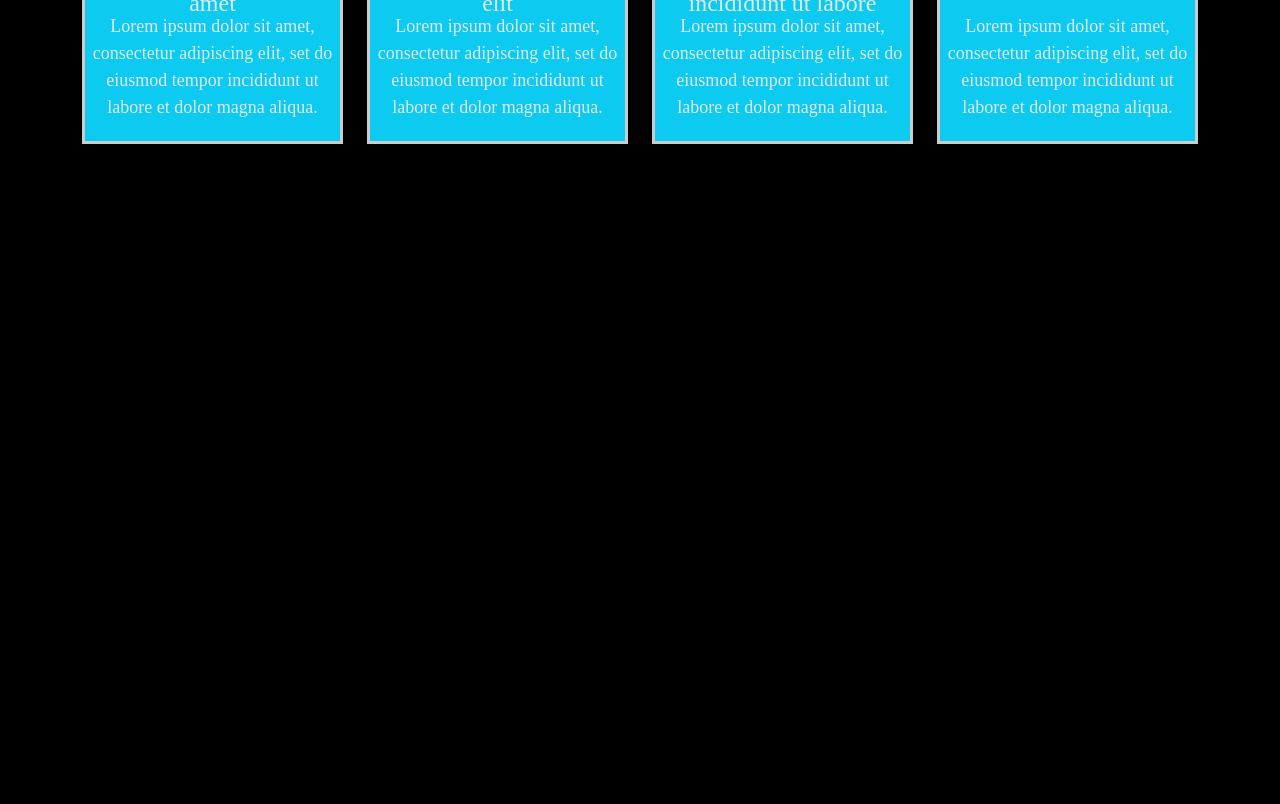
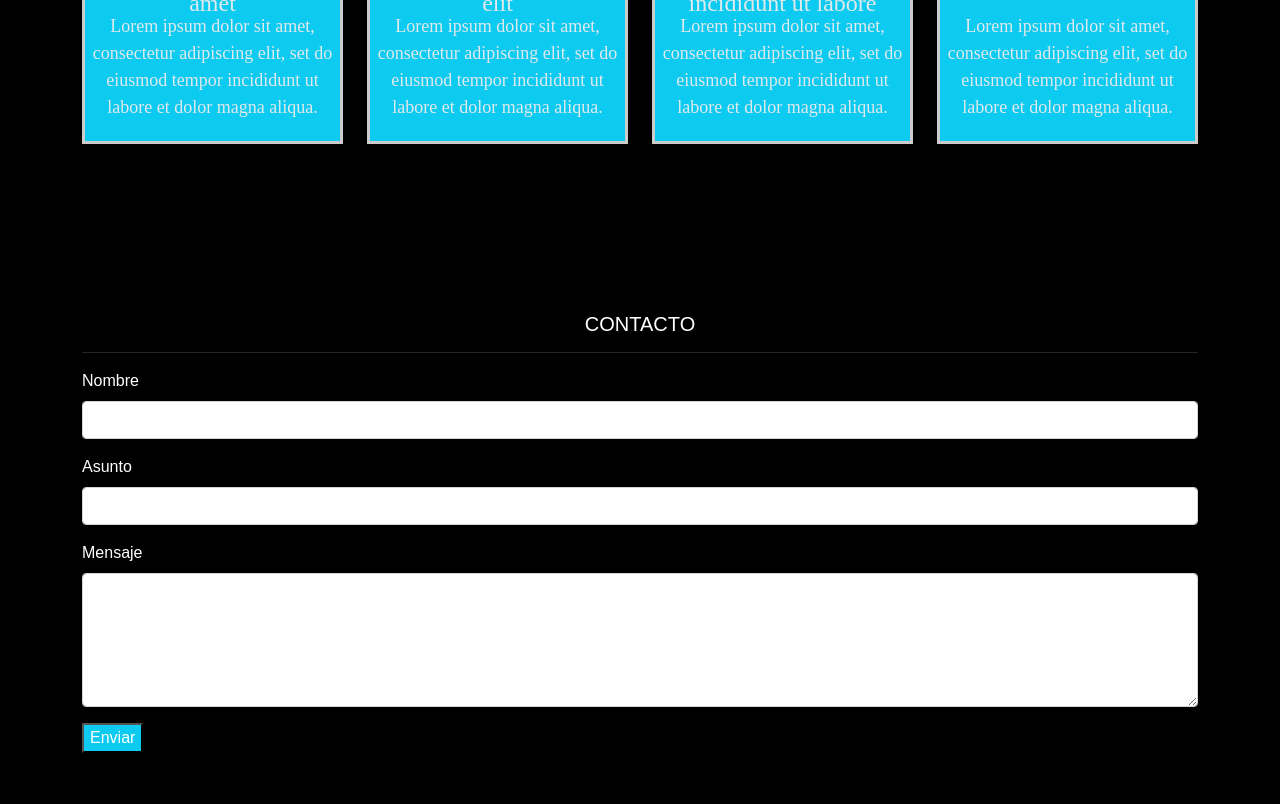
Before and after one commit to Gaby-ArtPage/ViajesChile, a plain HTML site: page index.html in a window 1280 px wide. Shown: the part 1858-2662 px from the top of the page. Before the commit the page ends 2066 px from the top, so only its background shows below. Drawn offline with nearby package versions, Linux system fonts and the light colour scheme.

Commit message:
Incorporaccion de Contacto

```diff
--- a/index.html
+++ b/index.html
@@ -174,14 +174,11 @@
                 <article class="col-xs-12 col-md-6 col-lg-3">
                     <div class="tarjetas text-center">
                         <img src="./assets/img/card1.jpg" class="card-img-top" alt="recipe-card-1" style="height: 10rem;">
-
                         <p class="text_titulo">Lorem ipsum dolor sit amet</p>
                         <p class="text_parrafo">
                           Lorem ipsum dolor sit amet, consectetur adipiscing elit, set do eiusmod tempor
                           incididunt ut labore et dolor magna aliqua.
                         </p>
-
-
                     </div>
                 </article>
                 <article class="col-xs-12 col-md-6 col-lg-3">
@@ -192,7 +189,6 @@
                             Lorem ipsum dolor sit amet, consectetur adipiscing elit, set do eiusmod tempor
                             incididunt ut labore et dolor magna aliqua.
                         </p>
-
                     </div>
                 </article>
                 <article class="col-xs-12 col-md-6 col-lg-3">
@@ -213,19 +209,39 @@
                             Lorem ipsum dolor sit amet, consectetur adipiscing elit, set do eiusmod tempor
                             incididunt ut labore et dolor magna aliqua.
                         </p>
-
                     </div>
                 </article>
             </div>
         </div>
-
     </section>
-
-
 </main>
 <!------------------------------------------------------->
 <!--             Formulario de Contacto                -->
 <!------------------------------------------------------->
+<section class="container seccion_destacados py-3 my-3 border-dark text-light" style="background-color:black">
+    <h3 id="contacto" class="text-center my-3 text-white form-text fs-5"><br><br><br>CONTACTO</h3>
+    <div class="seccion_parrafo py-3 my-3 border-dark border-top">
+        <div class="mb-3">
+            <label for="exampleFormControlInput1" class="form-label text-white">Nombre</label>
+            <input type="email" class="form-control" id="formNombre" >
+        </div>
+        <div class="mb-3">
+            <label for="exampleFormControlInput1" class="form-label text-white">Asunto</label>
+            <input type="email" class="form-control" id="formAsunto" >
+        </div>
+        <div class="mb-3">
+            <label for="exampleFormControlTextarea1" class="form-label text-white">Mensaje</label>
+            <textarea class="form-control" id="formMensaje" rows="5"></textarea>
+        </div>
+        <form>
+            <div class="text-enviar">
+                <button type="submit"  style="background-color:#0dcaf0" class="text-white">Enviar</button>
+            </div>
+        </form>
+    </div>
+
+</section>
+
 
   <script src="https://code.jquery.com/jquery-3.6.0.js"
   integrity="sha256-H+K7U5CnXl1h5ywQfKtSj8PCmoN9aaq30gDh27Xc0jk=" crossorigin="anonymous"></script>
```
Lines whose indentation alone changed are shown as unchanged.
